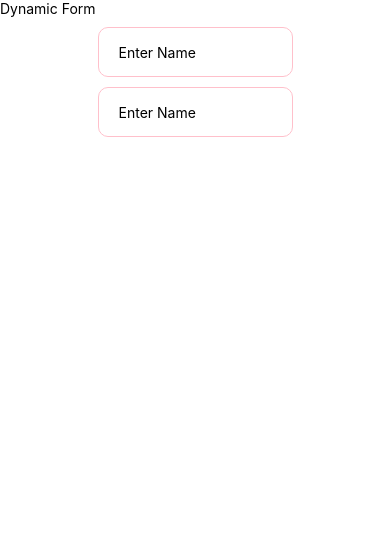
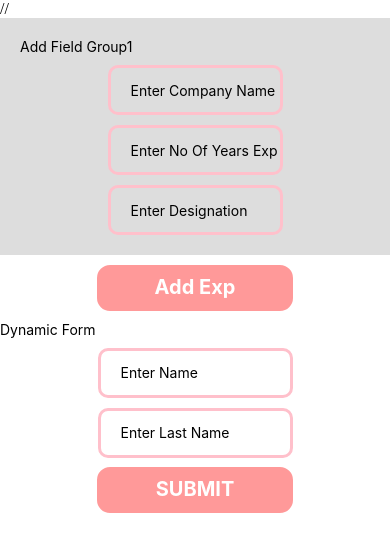
Before and after one commit to thinkmoveresources/rahulhmis, a React Native app: screen /Home in a window 390 px wide. Shown: the top 552 px of the page. Built offline with nearby package versions, Linux system fonts and the light colour scheme.

Commit message:
27 nov 2022

```diff
--- a/App.js
+++ b/App.js
@@ -1,46 +1,147 @@
-import React from "react";
-import { StyleSheet, View, TextInput, Button,Text,FlatList } from "react-native";
+import React,{useState} from "react";
+import { StyleSheet, View, TextInput, Button,Text,FlatList,TouchableOpacity,Switch } from "react-native";
 import {styles} from "./Style"
-let rules = [
-  {
-    field: "TEXT_INPUT",
-    data: {
-      placeholder: "Enter Name",
-      maxLength: 50,
-      isRequired: true,
-      badMessage: "Please Enter Valid Name",
-    },
-  },
-  {
-    field: "TEXT_INPUT",
-    data: {
-      placeholder: "Enter Name",
-      maxLength: 100,
-      isRequired: true,
-      badMessage: "Please Enter Valid Name",
-    },
-  },
-];
+import { useForm, Controller } from "react-hook-form";
+import {
+  Field1,
+  Field2,
+  AddFiledFroup,
+} from "././Screen/Components/DnyFieldsGrroupAdd";
+import {rules} from "././Screen/Components/DnyFiledJson"
   const App = () => {
+    // Form Variable
+    const [username, setUsername] = useState("");
+    // Experiance data const imported from DynamicGroupadd
+    const [expData, setExpData] = useState([
+      { company: "", profile: "", years: "" }
+    ]);
+    // Set Entered EXperiance data to array
+    const changeCompany=(ind,txt)=>{
+      let temp=expData;
+      temp.map((item,index)=>{
+        if(index==ind){
+          item.company=txt;
+        }
+      });
+      console.log(temp);
+      setExpData(temp);
+    };
+    const changeProfile = (ind, txt) => {
+      let temp = expData;
+      temp.map((item, index) => {
+        if (index == ind) {
+          item.profile = txt;
+        }
+      });
+      console.log(temp);
+      setExpData(temp);
+    };
+    const changeYear = (ind, txt) => {
+      let temp = expData;
+      temp.map((item, index) => {
+        if (index == ind) {
+          item.years =txt;
+        }
+      });
+      console.log(temp);
+      setExpData(temp);
+    };
+    // Switch procedure
+    const [switchValueP_info1, setSwitchValueP_info1] = useState(false);
+    const [switchValueP_info2, setSwitchValueP_info2] = useState(false);
+    const toggleSwitchP_info1 = (value) => {
+      //To handle switch toggle
+      setSwitchValueP_info1(value);
+      //State changes according to switch
+    };
+    const toggleSwitchP_info2 = (value) => {
+      //To handle switch toggle
+      setSwitchValueP_info2(value);
+      //State changes according to switch
+    };
     return (
+      // Main View
       <View style={{ flex: 1 }}>
+        // {/* <AddFiledFroup /> */}
+        <View>
+          <View>
+            <FlatList
+              data={expData}
+              renderItem={({ item, index }) => {
+                return (
+                  <AddFiledFroup
+                    index={index}
+                    onChangeCompany={(txt) => {
+                     changeCompany(index,txt);
+                    }}
+                    onChangeYear={(txt) => {
+                      changeYear(index,txt)
+                    }}
+                    onChangeProfile={(txt) => {
+                      changeProfile(index,txt)
+                    }}
+                  />
+                );
+                // Pass Index number to show group count
+              }}
+
+            />
+          </View>
+          <TouchableOpacity style={styles.dny_button}
+          onPress={()=>{
+              let tempData = expData;
+              tempData.push({ company: "", profile: "", years: "" });
+              let temp=[];
+              tempData.map(item=>{temp.push(item)});
+              setExpData(temp);
+          }}
+          >
+            <Text style={styles.dny_buttonText}>Add Exp</Text>
+          </TouchableOpacity>
+        </View>
+        {/* *******************************END OF GROUPFIELD ADD********************************************** */}
+        {/* Dynamic Regular form */}
         <Text>Dynamic Form</Text>
         <FlatList
           data={rules}
           renderItem={({ item, index }) => {
             return (
-        <View style={styles.commonView}>
+              // Main View
+              <View>
+                {/* Name */}
                 {item.field == "TEXT_INPUT" ? (
-                <TextInput placeholder={item.data.placeholder} />
-              ) : null}
+                  <View>
+                    <TextInput
+                      style={styles.dny_commonView}
+                      placeholder={item.data.placeholder}
+                    />
+                  </View>
+                ) : // Button
+                item.field == "TEXT_INPUT1" ? (
+                  <View>
+                    <TextInput
+                      style={styles.dny_commonView}
+                      placeholder={item.data.placeholder}
+                    />
+                  </View>
+                ) : item.field == "BUTTON" ? (
+                  <View>
+                    <TouchableOpacity
+                      style={styles.dny_button}
+                      placeholder={item.data.placeholder}
+                    >
+                      <Text style={styles.dny_buttonText}>
+                        {item.data.title}
+                      </Text>
+                    </TouchableOpacity>
+                  </View>
+                ) : // Dynamic form end
+                null}
               </View>
             );
           }}
         />
       </View>
     );
-
-
-
   }
 export default App;
--- a/App_Flex_Switch.js
+++ b/App_Flex_Switch.js
@@ -94,7 +94,7 @@ export default function App() {
           backgroundColor: "#fff",
           flex: 1,
         }}
-      >
+        >
         <Text
           style={{
             textAlign: "center", // <-- the magic
@@ -105,7 +105,7 @@ export default function App() {
             backgroundColor: "#3ab8ee",
             padding: "1%",
           }}
-        >
+          >
           Personel Info1
           <Switch
             style={{ marginTop: 30 }}
--- /dev/null
+++ b/Screen/Components/DnyFieldsGrroupAdd.js
@@ -0,0 +1,93 @@
+import React, { useState } from "react";
+import {
+  StyleSheet,
+  View,
+  TextInput,
+  Button,
+  Text,
+  FlatList,
+  TouchableOpacity,
+  Switch,
+} from "react-native";
+import { styles } from "../../Style";
+import {rules} from "./DnyFiledJson"
+// Add Multiple Fields => Mentioned in DnyFields Json
+export function AddFiledFroup({index,onChangeCompany,onChangeProfile,onChangeYear}) {
+  return (
+    <View style={{ flex: 1, backgroundColor:"#ddd",padding:20}}>
+
+      <Text>Add Field Group{index+1}</Text>
+      {/* index for increment group title number */}
+      <FlatList
+        data={rules}
+        renderItem={({ item, index }) => {
+          return (
+            // Main View
+            <View>
+              {/* COMPANY */}
+              {item.field == "TEXT_COMPANY" ? (
+                <View>
+                  <TextInput
+                    onChangeText={(txt) => {
+                      onChangeCompany(txt);
+                    }}
+                    style={styles.dny_commonView}
+                    placeholder={item.data.placeholder}
+                  />
+                </View>
+              ) : // PROFILE
+              item.field == "TEXT_YEAR" ? (
+                <View>
+                  <TextInput
+                    onChangeText={(txt) => {
+                      onChangeYear(txt);
+                    }}
+                    style={styles.dny_commonView}
+                    placeholder={item.data.placeholder}
+                  />
+                </View>
+              ) : // YEAR
+              item.field == "TEXT_PROFILE" ? (
+                <View>
+                  <TextInput
+                    onChangeText={(txt) => {
+                      onChangeProfile(txt);
+                    }}
+                    style={styles.dny_commonView}
+                    placeholder={item.data.placeholder}
+                  />
+                </View>
+              ) : // : // ADD EXP BUTTON
+              // item.field == "BUTTON_ADD_EXP" ? (
+              //   <View>
+              //     <TouchableOpacity
+              //       style={styles.dny_button}
+
+              //     >
+              //       <Text style={styles.dny_buttonText}>{item.data.title}</Text>
+              //     </TouchableOpacity>
+              //   </View>
+              // )
+              // Dynamic form end
+              null}
+            </View>
+          );
+        }}
+      />
+    </View>
+  );
+}
+    export function Field1() {
+      return (
+        <View>
+          <Text>Reached</Text>
+        </View>
+      );
+    }
+    export function Field2() {
+      return (
+        <View>
+          <Text>Not Reached</Text>
+        </View>
+      );
+    }
--- /dev/null
+++ b/Screen/Components/DnyFiledJson.js
@@ -0,0 +1,80 @@
+export const rules = [
+  {
+    field: "TEXT_INPUT",
+    data: {
+      placeholder: "Enter Name",
+      maxLength: 50,
+      isRequired: true,
+      badMessage: "Please Enter Valid Name",
+      onBlur: "onBlur",
+    },
+  },
+  {
+    field: "TEXT_INPUT1",
+    data: {
+      placeholder: "Enter Last Name",
+      maxLength: 50,
+      isRequired: true,
+      badMessage: "Please Enter Valid Name",
+      onBlur: "onBlur",
+    },
+  },
+  {
+    field: "CHECK_BOX",
+    data: {
+      isRequired: true,
+      badMessage: "Please Enter Valid Name",
+      title: "I Accept all conditions",
+    },
+  },
+
+  {
+    field: "BUTTON",
+    data: {
+      isRequired: true,
+      badMessage: "Please Enter Valid Name",
+      title: "SUBMIT",
+    },
+  },
+  {
+    field: "SWITCH",
+  },
+  //   Dynamic Fields for Add Group Field
+  {
+    field: "TEXT_COMPANY",
+    data: {
+      placeholder: "Enter Company Name",
+      maxLength: 50,
+      isRequired: true,
+      badMessage: "Please Enter Valid Company Name",
+
+    },
+  },
+  {
+    field: "TEXT_YEAR",
+    data: {
+      placeholder: "Enter No Of Years Exp",
+      maxLength: 50,
+      isRequired: true,
+      badMessage: "Please Valid No Of Years",
+
+    },
+  },
+  {
+    field: "TEXT_PROFILE",
+    data: {
+      placeholder: "Enter Designation",
+      maxLength: 50,
+      isRequired: true,
+      badMessage: "Please Enter Valid Designation",
+
+    },
+  },
+  {
+    field: "BUTTON_ADD_EXP",
+    data: {
+      isRequired: true,
+      title: "ADD",
+    },
+  },
+];
--- a/Style.js
+++ b/Style.js
@@ -236,16 +236,33 @@ const styles = StyleSheet.create({
     height: 30,
   },
   // Dynamic Form Styles
- commonView: {
+  dny_commonView: {
     width: "50%",
     height: 50,
-    flexDirection:"row",
-    alignSelf:'center',
-    borderRadius:10,
-    borderWidth:.5,
-    paddingLeft:20,
-    borderColor:"pink",
-    marginTop:10
+    flexDirection: "row",
+    alignSelf: "center",
+    borderRadius: 10,
+    borderWidth: 3,
+    paddingLeft: 20,
+    borderColor: "pink",
+    marginTop: 10,
+  },
+  dny_button: {
+    width: 200,
+    height: 50,
+    padding: 10,
+    backgroundColor: "#ff9999",
+    borderWidth: 2,
+    borderColor: "white",
+    borderRadius: 15,
+    alignSelf: "center",
+    margin: "2%",
+  },
+  dny_buttonText: {
+    fontSize: 20,
+    color: "white",
+    fontWeight: "bold",
+    textAlign: "center",
   },
 });
 export { styles };
```
Lines whose indentation alone changed are shown as unchanged.
